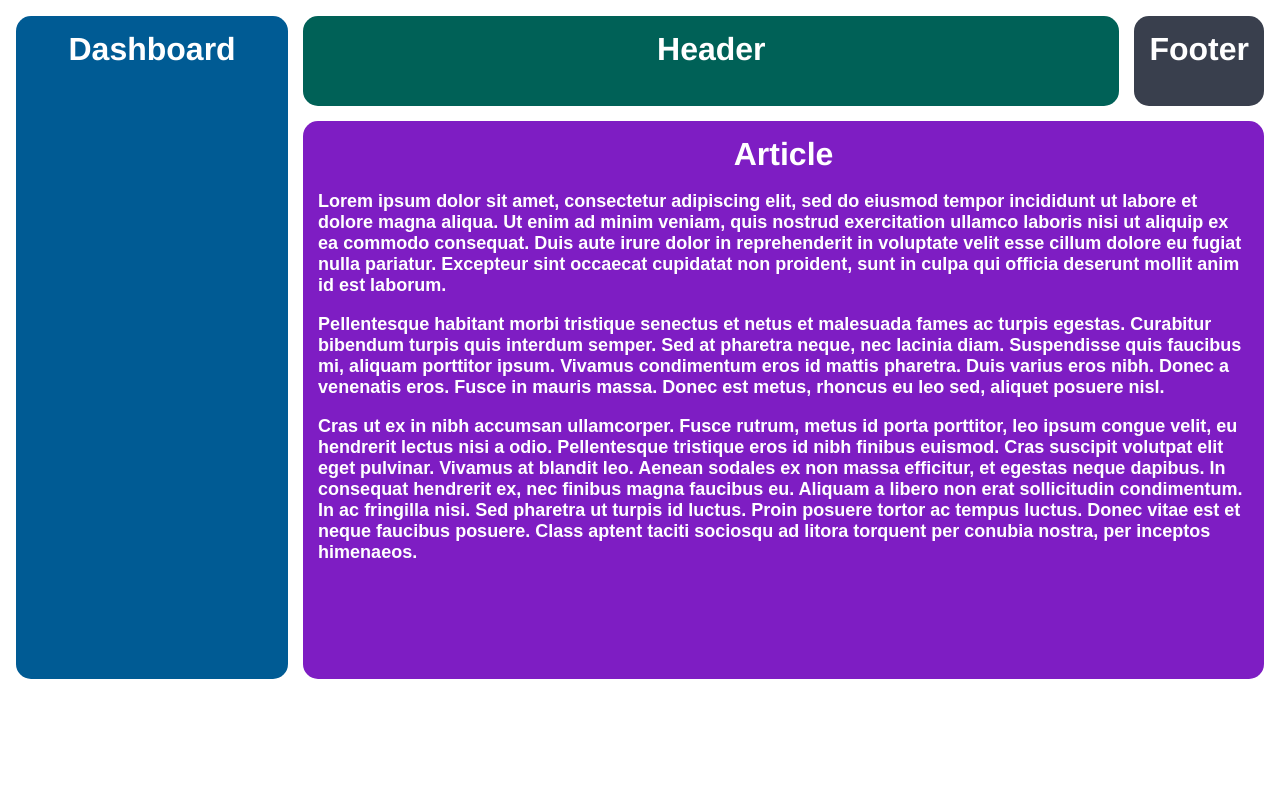
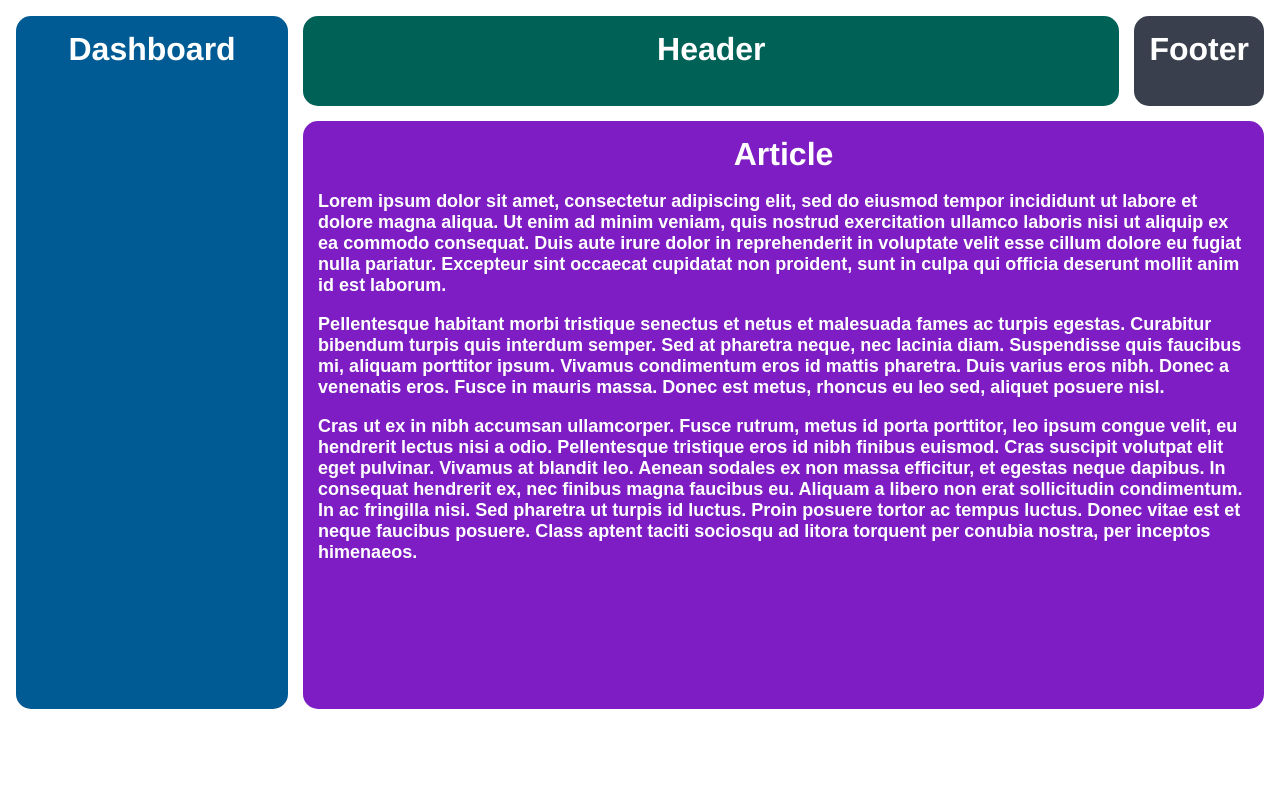
Before and after one commit to stebra1972/dashboard, a plain HTML site: page index.html in a window 1280 px wide. Drawn offline with Linux system fonts and the light colour scheme.

Commit message:
second commit

```diff
--- a/style.css
+++ b/style.css
@@ -7,6 +7,7 @@ html {
 .container {
   text-align: center;
   height: 100%;
+  weight:100%;
   padding: 16px;
   box-sizing: border-box;
 }
@@ -28,12 +29,14 @@ html {
 .dashboard {
   background-color: #005B94;
   grid-row: 1 / 4;
+  height: 100%;
 }
 
 
 
 .article {
   background-color: #7E1DC3;
+  height: 100%;
   grid-row: 2/ 4;
   grid-column: 2 / 4
 }
```
